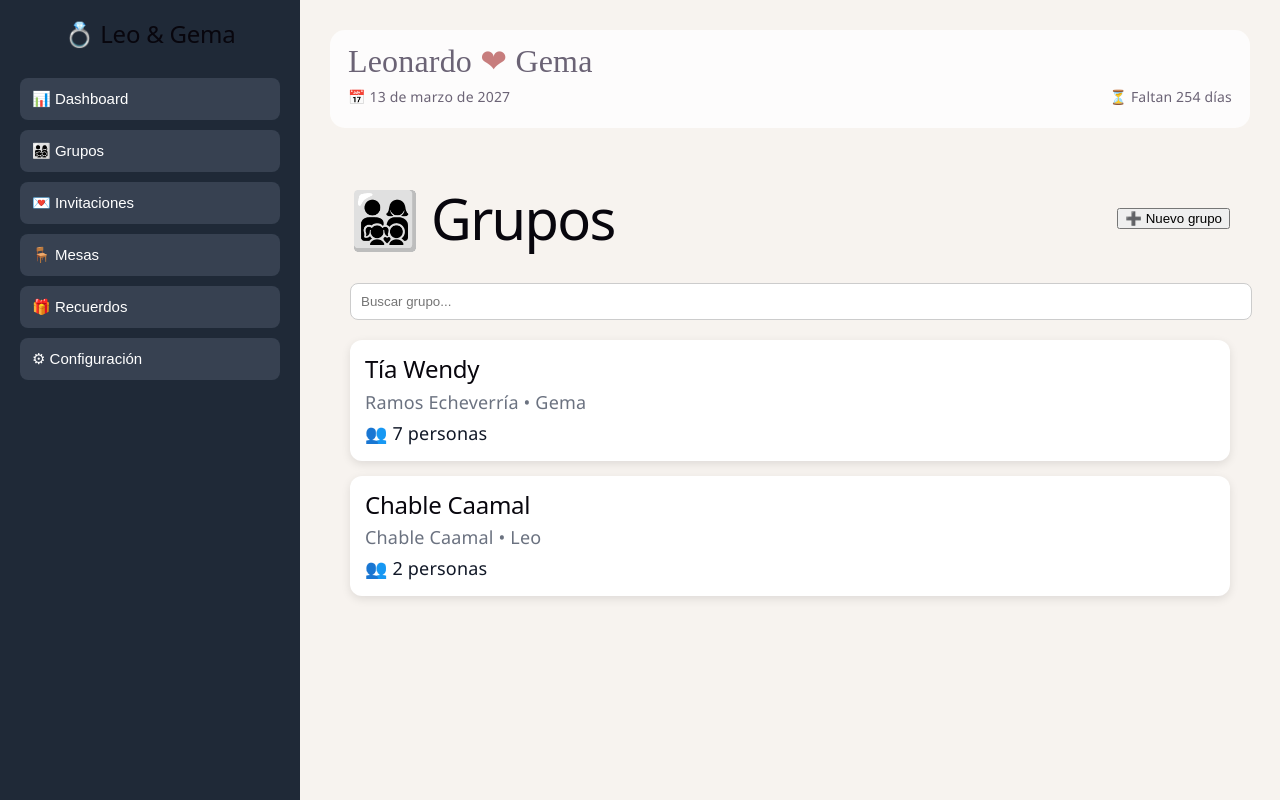
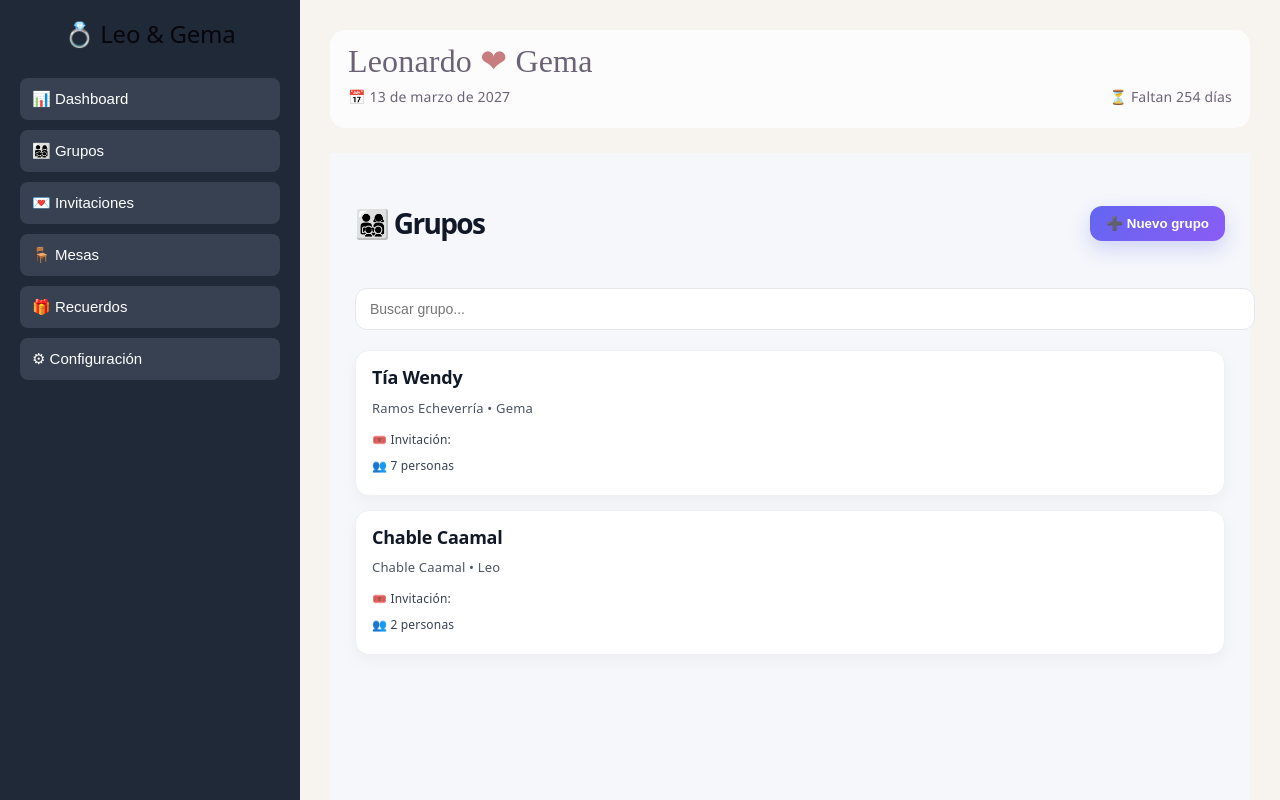
Before and after one commit to fredy2308/wedding-planner, a React (Vite) app: page / in a window 1280 px wide. Both pictures are taken after a click on the button "👨‍👩‍👧‍👦 Grupos". Built offline with nearby package versions, Linux system fonts and the light colour scheme.

Commit message:
Actualización de app y grupos

```diff
--- a/src/App.jsx
+++ b/src/App.jsx
@@ -115,18 +115,24 @@ function App() {
     }
 
 if (page === "invitaciones") {
+
+  const gruposGuardados = JSON.parse(localStorage.getItem("grupos")) || [];
+
+  const totalFisicas = gruposGuardados.filter(g => g.invitacion === "fisica").length;
+  const totalDigitales = gruposGuardados.filter(g => g.invitacion === "digital").length;
+
   return (
     <>
       <h1 style={styles.title}>Invitaciones 💌</h1>
 
       <div style={styles.card}>
         <h3>Físicas</h3>
-            <p>{stats.fisicas}</p>
+        <p>{totalFisicas}</p>
       </div>
 
       <div style={styles.card}>
         <h3>Digitales</h3>
-            <p>{stats.digitales}</p>
+        <p>{totalDigitales}</p>
       </div>
     </>
   );
--- a/src/pages/Grupos/Grupos.jsx
+++ b/src/pages/Grupos/Grupos.jsx
@@ -2,10 +2,26 @@ import React from "react";
 import gruposData from "../../data/grupos";
 
 function Grupos() {
-
   const [grupos, setGrupos] = React.useState(() => {
     const guardado = localStorage.getItem("grupos");
-    return guardado ? JSON.parse(guardado) : gruposData;
+   return guardado
+  ? JSON.parse(guardado).map(g => ({
+      ...g,
+      invitacion: g.invitacion ?? "fisica",
+      personas: g.personas.map(p =>
+        typeof p === "string"
+          ? { nombre: p, confirmado: false }
+          : p
+      )
+    }))
+  : gruposData.map(g => ({
+      ...g,
+      personas: g.personas.map(p =>
+        typeof p === "string"
+          ? { nombre: p, confirmado: false }
+          : p
+      )
+    }));
   });
 
   React.useEffect(() => {
@@ -20,15 +36,11 @@ function Grupos() {
 
     setGrupos(prev =>
       prev.map(g =>
-        g.id === selected.id
-          ? { ...g, ...cambios }
-          : g
+        g.id === selected.id ? { ...g, ...cambios } : g
       )
     );
 
-    setSelected(prev =>
-      prev ? { ...prev, ...cambios } : prev
-    );
+    setSelected(prev => (prev ? { ...prev, ...cambios } : prev));
   }
 
   const filtrados = grupos.filter(g =>
@@ -36,26 +48,153 @@ function Grupos() {
     g.familia.toLowerCase().includes(search.toLowerCase())
   );
 
-  return (
-    <div style={{ padding: "20px", color: "#111827" }}>
+  const styles = {
+    page: {
+      padding: "25px",
+      background: "#f5f7fb",
+      minHeight: "100vh",
+      color: "#1f2937",
+      fontFamily: "system-ui, sans-serif"
+    },
 
-      {/* HEADER */}
-      <div style={{
+    header: {
       display: "flex",
       justifyContent: "space-between",
       alignItems: "center",
       marginBottom: "20px"
-      }}>
-        <h1>👨‍👩‍👧‍👦 Grupos</h1>
+    },
+
+    title: {
+      fontSize: "28px",
+      fontWeight: "700",
+      color: "#111827"
+    },
+
+    buttonPrimary: {
+      padding: "10px 16px",
+      borderRadius: "12px",
+      border: "none",
+      cursor: "pointer",
+      background: "linear-gradient(135deg, #6366f1, #8b5cf6)",
+      color: "white",
+      fontWeight: "600",
+      boxShadow: "0 8px 20px rgba(99,102,241,0.25)",
+      transition: "0.2s"
+    },
+
+    search: {
+      width: "100%",
+      padding: "12px 14px",
+      marginBottom: "20px",
+      borderRadius: "12px",
+      border: "1px solid #e5e7eb",
+      background: "white",
+      outline: "none",
+      fontSize: "14px"
+    },
+
+    grid: {
+      display: "grid",
+      gap: "14px"
+    },
+
+    card: {
+      background: "white",
+      padding: "16px",
+      borderRadius: "14px",
+      border: "1px solid #eef0f3",
+      boxShadow: "0 6px 18px rgba(0,0,0,0.04)",
+      cursor: "pointer",
+      transition: "0.2s"
+    },
+
+    name: {
+      margin: 0,
+      fontSize: "18px",
+      fontWeight: "700",
+      color: "#111827"
+    },
+
+   subtitle: {
+  margin: "6px 0",
+  color: "#4b5563",
+  fontSize: "13px"
+},
+
+    panel: {
+      position: "fixed",
+      right: 0,
+      top: 0,
+      width: "380px",
+      height: "100vh",
+      background: "#ffffff",
+      boxShadow: "-10px 0 30px rgba(0,0,0,0.12)",
+      padding: "22px",
+      borderTopLeftRadius: "18px",
+      borderBottomLeftRadius: "18px"
+    },
+
+    closeBtn: {
+      background: "#f43f5e",
+      color: "white",
+      border: "none",
+      padding: "8px 12px",
+      borderRadius: "10px",
+      cursor: "pointer",
+      fontWeight: "600"
+    },
+
+    input: {
+      width: "100%",
+      padding: "10px 12px",
+      borderRadius: "10px",
+      border: "1px solid #e5e7eb",
+      marginBottom: "10px",
+      outline: "none",
+      fontSize: "14px",
+      background: "#fafafa",
+      color: "#111827"
+    },
+
+    smallBtn: {
+      padding: "8px 12px",
+      borderRadius: "10px",
+      border: "none",
+      cursor: "pointer",
+      background: "linear-gradient(135deg, #10b981, #059669)",
+      color: "white",
+      fontWeight: "600"
+    },
+
+    dangerBtn: {
+      padding: "8px 10px",
+      borderRadius: "10px",
+      border: "none",
+      cursor: "pointer",
+      background: "#ef4444",
+      color: "white",
+      fontWeight: "600"
+    }
+  };
+
+  return (
+    <div style={styles.page}>
+      {/* HEADER */}
+      <div style={styles.header}>
+        <h1 style={styles.title}>👨‍👩‍👧‍👦 Grupos</h1>
 
         <button
+          style={styles.buttonPrimary}
           onClick={() => {
             const nuevoGrupo = {
   id: Date.now(),
   representante: "Nuevo grupo",
   familia: "Sin familia",
   lado: "Leo",
-      personas: ["Persona 1"]
+  personas: [
+  { nombre: "Persona 1", confirmado: false }
+],
+  invitacion: "fisica"
 };
 
             setGrupos(prev => [...prev, nuevoGrupo]);
@@ -71,41 +210,31 @@ function Grupos() {
         placeholder="Buscar grupo..."
         value={search}
         onChange={(e) => setSearch(e.target.value)}
-        style={{
-          width: "100%",
-          padding: "10px",
-          marginBottom: "20px",
-          borderRadius: "8px",
-          border: "1px solid #ccc",
-          color: "#111827",
-          background: "white"
-        }}
+        style={styles.search}
       />
 
       {/* LISTA */}
-      <div style={{ display: "grid", gap: "15px" }}>
+      <div style={styles.grid}>
         {filtrados.map(grupo => (
           <div
             key={grupo.id}
             onClick={() => setSelected(grupo)}
-            style={{
-              background: "white",
-              padding: "15px",
-              borderRadius: "12px",
-              boxShadow: "0 3px 10px rgba(0,0,0,0.1)",
-              cursor: "pointer",
-              color: "#111827"
-            }}
+            style={styles.card}
+            onMouseEnter={(e) =>
+              (e.currentTarget.style.transform = "translateY(-3px)")
+            }
+            onMouseLeave={(e) =>
+              (e.currentTarget.style.transform = "translateY(0)")
+            }
           >
-            <h2 style={{ margin: 0 }}>
-              {grupo.representante}
-            </h2>
-
-            <p style={{ margin: "5px 0", color: "#6b7280" }}>
+            <h2 style={styles.name}>{grupo.representante}</h2>
+            <p style={styles.subtitle}>
               {grupo.familia} • {grupo.lado}
             </p>
-
-            <p style={{ margin: 0 }}>
+            <p style={{ margin: 0, fontSize: "12px", color: "#374151" }}>
+  🎟️ Invitación: {grupo.invitacion}
+</p>
+            <p style={{ margin: 0, fontSize: "12px", color: "#374151" }}>
               👥 {grupo.personas.length} personas
             </p>
           </div>
@@ -114,115 +243,142 @@ function Grupos() {
 
       {/* PANEL */}
       {selected && (
-        <div style={{
-          position: "fixed",
-          right: 0,
-          top: 0,
-          width: "350px",
-          height: "100vh",
-          background: "white",
-          boxShadow: "-5px 0 15px rgba(0,0,0,0.2)",
-          padding: "20px",
-          color: "#111827"
-        }}>
-
+        <div style={styles.panel}>
           <button
+            style={styles.closeBtn}
             onClick={() => setSelected(null)}
-            style={{
-              marginBottom: "15px",
-              background: "#ef4444",
-              color: "white",
-              border: "none",
-              padding: "8px 10px",
-              borderRadius: "6px",
-              cursor: "pointer"
-            }}
           >
-            ❌ Cerrar
+            ✕ Cerrar
           </button>
 
-          {/* REPRESENTANTE */}
           <input
             value={selected.representante}
             onChange={(e) =>
               updateGrupo({ representante: e.target.value })
             }
             style={{
-              fontSize: "18px",
-              fontWeight: "bold",
-              width: "100%",
-              marginBottom: "10px"
+              ...styles.input,
+              fontSize: "16px",
+              fontWeight: "600"
             }}
           />
 
-          <p>{selected.familia}</p>
-          <p>Lado: {selected.lado}</p>
+          <p style={{ color: "#4b5563" }}>{selected.familia}</p>
+<p style={{ color: "#4b5563" }}>Lado: {selected.lado}</p>
+          <h4 style={{ marginTop: "15px", color: "#111827" }}>
+  Tipo de invitación
+</h4>
 
-          <h4>Personas</h4>
+<div style={{ display: "flex", gap: "10px", marginBottom: "15px" }}>
 
-          <ul style={{ paddingLeft: 0 }}>
+  <button
+    onClick={() => updateGrupo({ invitacion: "fisica" })}
+    style={{
+      flex: 1,
+      padding: "10px",
+      borderRadius: "10px",
+      border: "1px solid #d1d5db",
+      cursor: "pointer",
+      background: selected.invitacion === "fisica" ? "#dbeafe" : "#ffffff",
+      color: selected.invitacion === "fisica" ? "#1d4ed8" : "#374151",
+      fontWeight: "600"
+    }}
+  >
+    📩 Física
+  </button>
+
+  <button
+    onClick={() => updateGrupo({ invitacion: "digital" })}
+    style={{
+      flex: 1,
+      padding: "10px",
+      borderRadius: "10px",
+      border: "1px solid #d1d5db",
+      cursor: "pointer",
+      background: selected.invitacion === "digital" ? "#dcfce7" : "#ffffff",
+      color: selected.invitacion === "digital" ? "#15803d" : "#374151",
+      fontWeight: "600"
+    }}
+  >
+    💻 Digital
+  </button>
+
+</div>
+
+          <h4 style={{ marginTop: "15px", color: "#111827" }}>
+            Personas
+          </h4>
+
           {selected.personas.map((p, i) => (
-              <li
+  <div
     key={i}
     style={{
       display: "flex",
-                  gap: "8px",
-                  marginBottom: "8px"
+      alignItems: "center",
+      gap: "10px",
+      marginBottom: "10px",
+      padding: "8px",
+      borderRadius: "10px",
+      background: p.confirmado ? "#dcfce7" : "#ffffff",
+border: p.confirmado ? "1px solid #86efac" : "1px solid #e5e7eb"
     }}
   >
+    {/* CHECK */}
     <input
-                  value={p}
-                  onChange={(e) => {
+      type="checkbox"
+      checked={p.confirmado}
+      onChange={() => {
         const nuevas = [...selected.personas];
-                    nuevas[i] = e.target.value;
+        nuevas[i] = {
+          ...nuevas[i],
+          confirmado: !nuevas[i].confirmado
+        };
         updateGrupo({ personas: nuevas });
       }}
-                  style={{ flex: 1, padding: "5px" }}
     />
 
+    {/* NOMBRE */}
+    <span
+      style={{
+        flex: 1,
+        textDecoration: "none",
+        color: p.confirmado ? "#166534" : "#111827",
+fontWeight: "500"
+      }}
+    >
+      {p.nombre}
+    </span>
+
+    {/* BOTÓN ELIMINAR */}
     <button
+      style={styles.dangerBtn}
       onClick={() => {
-                    const nuevas = selected.personas.filter((_, index) => index !== i);
+        const nuevas = selected.personas.filter(
+          (_, index) => index !== i
+        );
         updateGrupo({ personas: nuevas });
       }}
-                  style={{
-                    background: "#ef4444",
-                    color: "white",
-                    border: "none",
-                    padding: "5px 8px",
-                    borderRadius: "5px",
-                    cursor: "pointer"
-                  }}
     >
-                  ✖
+      ✕
     </button>
-              </li>
+  </div>
 ))}
-          </ul>
 
-          {/* AGREGAR PERSONA */}
           <button
+            style={{ ...styles.smallBtn, width: "100%", marginTop: "10px" }}
             onClick={() => {
               updateGrupo({
-                personas: [...selected.personas, "Nueva persona"]
+                personas: [...selected.personas, {
+  nombre: "Nueva persona",
+  confirmado: false
+}]
               });
-            }}
-            style={{
-              marginTop: "10px",
-              padding: "8px 10px",
-              border: "none",
-              borderRadius: "6px",
-              background: "#111827",
-              color: "white",
-              cursor: "pointer"
             }}
           >
             ➕ Agregar persona
           </button>
-
         </div>
       )}
-
     </div>
   );
 }
```
Lines whose indentation alone changed are shown as unchanged.
